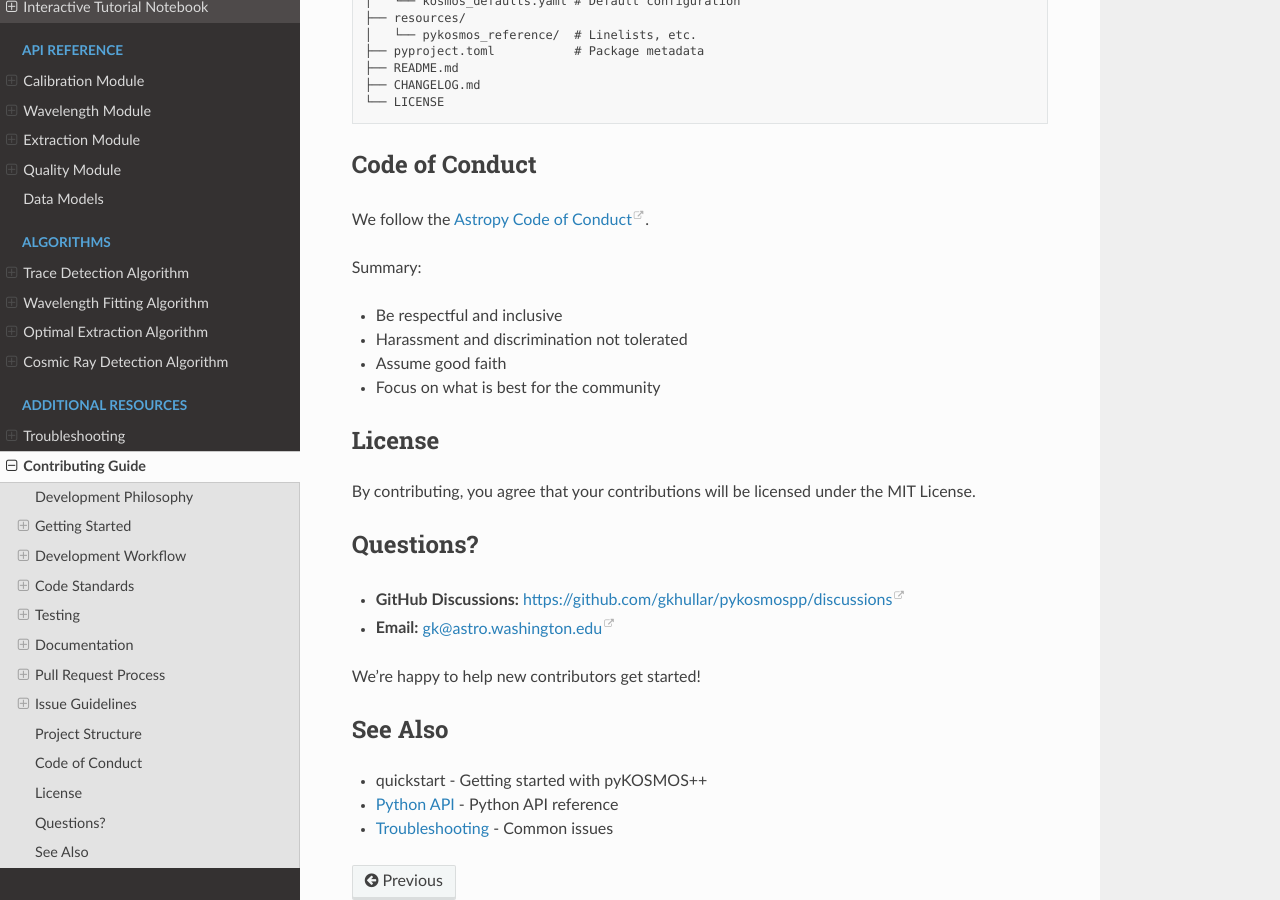
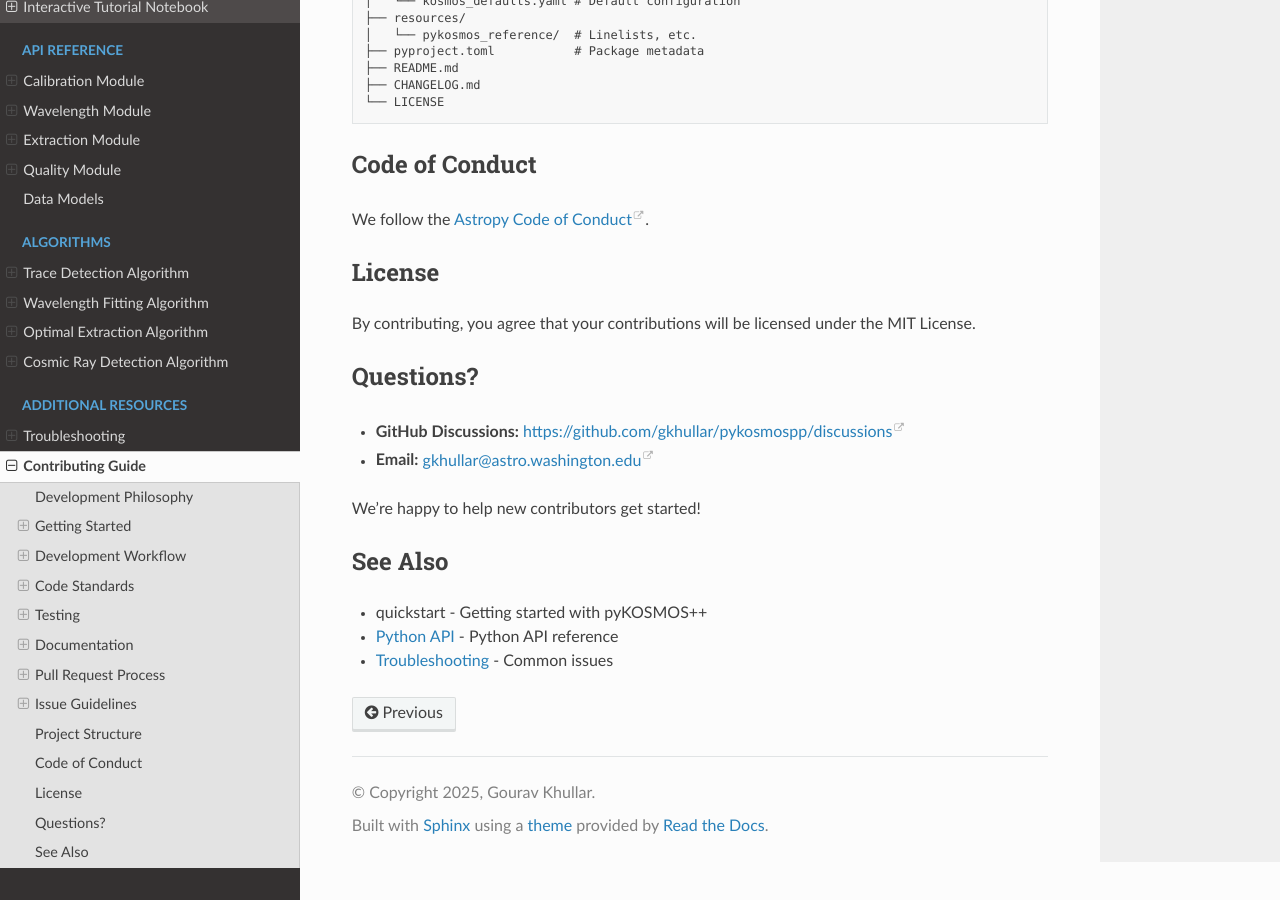
Before and after one commit to gkhullar/pykosmospp, a Sphinx documentation site: the page built from docs/source/contributing.rst, in a window 1280 px wide and 900 px high, scrolled down 9636 px. Built offline with Sphinx 7.4.7 and the Read the Docs theme 3.1.0, drawn with Linux system fonts in a browser that asks for light colours.

Commit message:
Update contributing guidelines and contact email
Removed summary of the code of conduct and updated email contact.

```diff
--- a/docs/source/contributing.rst
+++ b/docs/source/contributing.rst
@@ -574,14 +574,6 @@ Code of Conduct
 
 We follow the `Astropy Code of Conduct <https://www.astropy.org/code_of_conduct.html>`_.
 
-Summary:
-
-* Be respectful and inclusive
-* Harassment and discrimination not tolerated
-* Assume good faith
-* Focus on what is best for the community
-
-
 License
 =======
 
@@ -592,7 +584,7 @@ Questions?
 ==========
 
 * **GitHub Discussions:** https://github.com/gkhullar/pykosmospp/discussions
-* **Email:** gk@astro.washington.edu
+* **Email:** gkhullar@astro.washington.edu
 
 We're happy to help new contributors get started!
 
```
